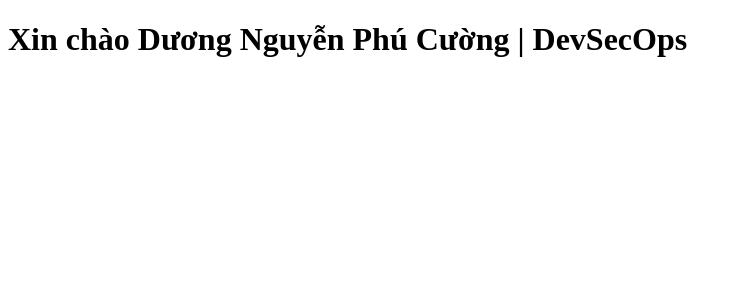
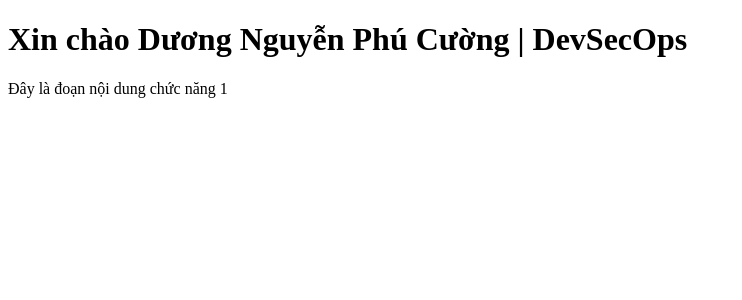
Before and after one commit to kellyfire611/devsecops, a Next.js app: page / in a window 1280 px wide. Shown: the top 300 px of the page, without its empty margins (0-742 px from the left). Built offline with nearby package versions, Linux system fonts and the light colour scheme.

Commit message:
Bổ sung chức năng 1

```diff
--- a/app/page.tsx
+++ b/app/page.tsx
@@ -3,5 +3,10 @@
 };
 
 export default function Page() {
-  return <h1>Xin chào Dương Nguyễn Phú Cường | DevSecOps</h1>;
+  return (
+    <>
+      <h1>Xin chào Dương Nguyễn Phú Cường | DevSecOps</h1>
+      <p>Đây là đoạn nội dung chức năng 1</p>
+    </>
+  );
 }
```
